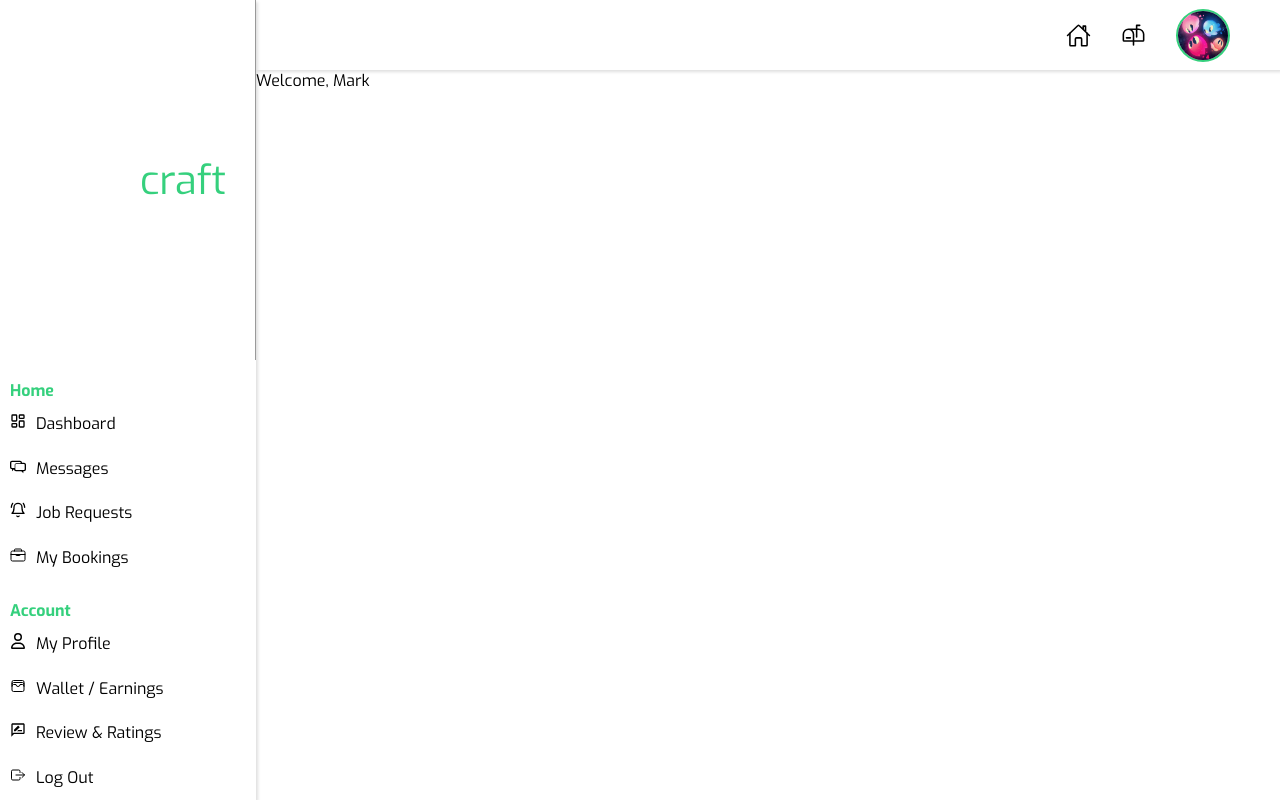
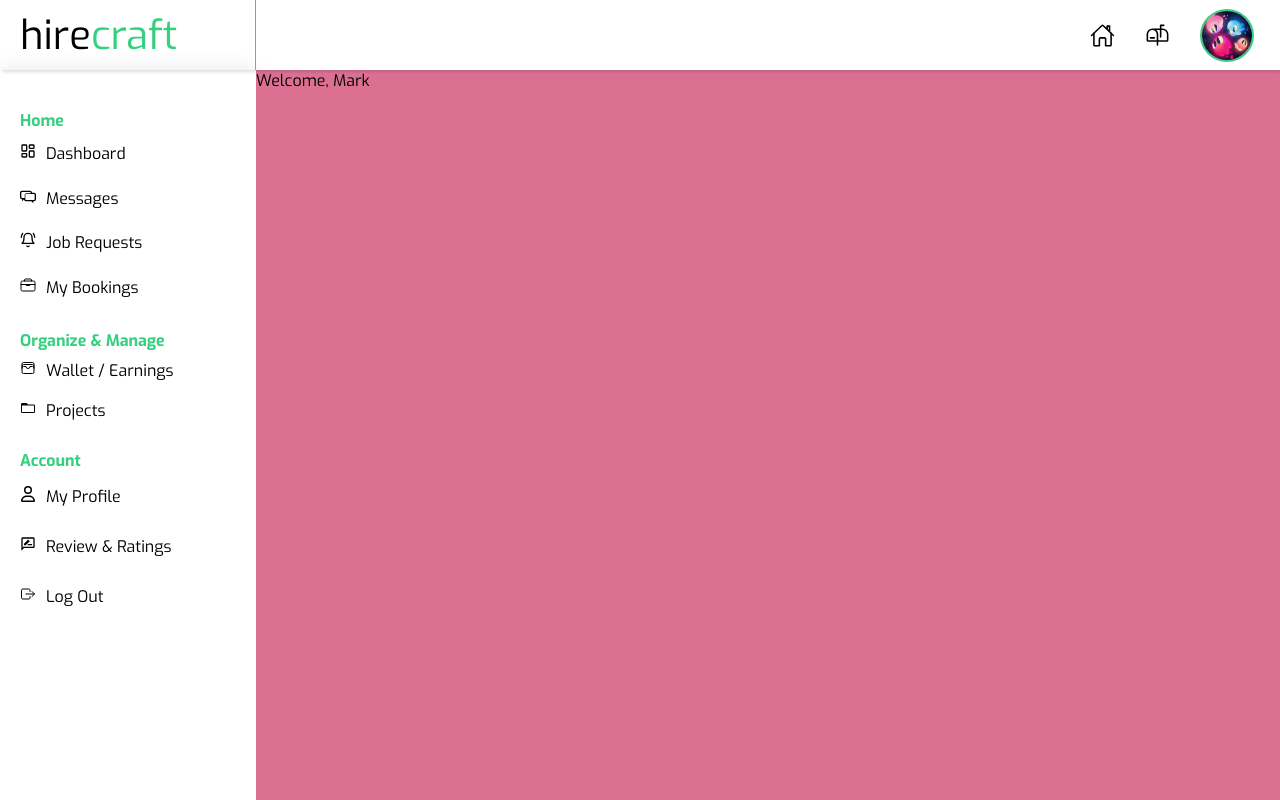
Before and after one commit to 404khai/HireCraft, a React (Vite) app: page /Dashboard in a window 1280 px wide. Built offline with nearby package versions, Linux system fonts and the light colour scheme; a web font is replaced by a local one.

Commit message:
Favicon, Dashboard Re-routing, UI changes

```diff
--- a/index.html
+++ b/index.html
@@ -2,7 +2,7 @@
 <html lang="en">
   <head>
     <meta charset="UTF-8" />
-    <link rel="icon" type="image/svg+xml" href="./public/favicon.png" />
+    <link rel="icon" type="image/svg+xml" href="./public/favicon2.png" />
     <meta name="viewport" content="width=device-width, initial-scale=1.0" />
     <title>hirecraft | Service Marketplace</title>
   </head>
--- a/src/App.css
+++ b/src/App.css
@@ -22,8 +22,8 @@
 }
 .dashboardContainer{
   width: 100%;
-  height: 100vh;
-  display: flex;
+  /* height: 100vh; */
+  /* display: flex; */
 }
 /* .logo {
   height: 6em;
--- a/src/AppRouter.jsx
+++ b/src/AppRouter.jsx
@@ -98,12 +98,19 @@ const Layout = () => {
 };
 
 const DashboardLayout = () => (
-  <div className="dashboardContainer">
-    <Sidenav />
+  // <div className="dashboardContainer">
+  //   <Sidenav />
+  //   <Routes>
+  //     <Route path="/Dashboard" element={<Dashboard />} />
+  //   </Routes>
+  // </div>
+
+  <>
+    {/* <Sidenav /> */}
     <Routes>
       <Route path="/Dashboard" element={<Dashboard />} />
     </Routes>
-  </div>
+  </>
 );
 
 const AppRouter = () => {
--- a/src/components/DashboardNav/DashboardNav.css
+++ b/src/components/DashboardNav/DashboardNav.css
@@ -1,16 +1,46 @@
 .dashboardNav{
     width: 100%;
     height: 70px;
+    /* border-left: 1px solid #9a9a9a; */
     /* background-color: crimson; */
     box-shadow: 2px 2px 3px rgba(0, 0, 0, 0.13);
     display: flex;
     align-items: center;
-    justify-content: end;
-    gap: 30px;
+    justify-content: space-between;
+    position: absolute;
+}
+.dashboardLogoLink{
+    text-decoration: none;
+    display: flex;
+    align-items: center;
+    color: rgb(0, 0, 0);
+    height: 70px;
+    padding-left: 20px;
+    border-right: 1px solid #9a9a9a;
+}
+.dashboardLogo{
+    /* background-color: paleturquoise; */
+    height: 100%;
+    width: 235px;
+    /* width: 20%; */
+    display: flex;
+    align-items: center;
+    /* justify-content: center; */
+}
+.dashboardLogo p{
+    font-size: 40px;
 }
 .dashboardNav a{
     text-decoration: none;
     color: black;
+}
+.dashboardNavControls{
+    width: 190px;
+    height: 100%;
+    /* background-color: aquamarine; */
+    display: flex;
+    gap: 30px;
+    align-items: center;
 }
 .profilePic{
     width: 50px;
--- a/src/components/DashboardNav/DashboardNav.jsx
+++ b/src/components/DashboardNav/DashboardNav.jsx
@@ -1,15 +1,22 @@
-import React from 'react'
 import './DashboardNav.css'
 import profilePic from '../../assets/pacman.jpg'
 // import profilePic from '../../assets/bluePacman.png'
 import { IoHomeOutline } from "react-icons/io5";
 import { PiMailbox } from "react-icons/pi";
 import { Link } from 'react-router-dom';
+import React from 'react';
 // import Toggle from '../../components/Toggle/Toggle'
 
 const DashboardNav = () => {
   return (
     <div className='dashboardNav'>
+        <Link to="/Home" className="dashboardLogoLink">
+            <div className="dashboardLogo">
+                <p>hire<span className="navLogoSpan">craft</span></p>
+            </div>
+        </Link>
+
+        <div className='dashboardNavControls'>
           <Link to="/Home">
               <i className='notifications'><IoHomeOutline /></i>
           </Link>
@@ -19,6 +26,7 @@ const DashboardNav = () => {
           <i className='notifications'><PiMailbox /></i>
           <img src={profilePic} alt="" className='profilePic'/>
         </div>
+    </div>
   )
 }
 
--- a/src/components/Navbar/Navbar.jsx
+++ b/src/components/Navbar/Navbar.jsx
@@ -2,7 +2,7 @@
 import React, { useState, useEffect } from 'react'
 import './Navbar.css'
 import { Link } from 'react-router-dom'
-import hirecraftLogo from '../../assets/hirecraftLogo.png'
+import hirecraftLogo from '../../../public/favicon2.png'
 import OIF from '../../assets/OIF.jpeg'
 import UserChoiceModal from "../UserChoiceModal/UserChoiceModal";
 import { IoIosUnlock } from "react-icons/io";
@@ -15,9 +15,8 @@ const Navbar = () => {
     useEffect(() => {
         const handleScroll = () => {
             const navbar = document.querySelector('.navbar');
-            const homeTxt = document.querySelector('.homeTxt');
 
-            if (window.scrollY > homeTxt.offsetTop + homeTxt.offsetHeight) {
+            if (window.scrollY > 30) {
             navbar.classList.add('scrolled');
             } else {
             navbar.classList.remove('scrolled');
--- a/src/components/Sidenav/Sidenav.css
+++ b/src/components/Sidenav/Sidenav.css
@@ -1,11 +1,16 @@
 .sidenav{
     width: 20%;
-    height: 100%;
+    /* height: 120vh !important; */
     /* border: 1px solid black; */
     display: flex;
     flex-direction: column;
+    /* position: absolute; */
+    /* top: 70px; */
+    padding-top: 40px;
+    overflow-y: scroll;
     gap: 20px;
-    box-shadow: 2px 2px 3px rgba(0, 0, 0, 0.13);
+    /* box-shadow: 2px 2px 3px rgba(0, 0, 0, 0.13); */
+    box-shadow: 0 0 20px 0 rgba(0, 0, 0, 0.1);
     /* justify-content: space-evenly; */
     /* align-items: end; */
 }
@@ -24,10 +29,18 @@
     display: flex;
     flex-direction: column;
 }
-.start p, .account p{
-    padding-left: 10px;
+.manage{
+    width: 100%;
+    align-self: flex-end;
+    height: 100px;
+    /* border: 1px solid red; */
+    display: flex;
+    flex-direction: column;
 }
-.start a, .account a{
+.start p, .account p, .manage p{
+    padding-left: 20px;
+}
+.start a, .account a, .manage a{
     text-decoration: none;
     /* border: 1px solid black; */
     height: 50px;
@@ -35,24 +48,24 @@
     align-items: center;
     gap: 10px;
     color: black;
-    padding-left: 10px;
+    padding-left: 20px;
 }
-.start p, .account p{
+.start p, .account p, .manage p{
     color: #35D07D;
     font-size: 16px;
 }
-.start a:hover, .account a:hover{
+.start a:hover, .account a:hover, .manage a:hover{
     /* background: linear-gradient(#788cff, #3251ff); */
     /* background: linear-gradient(#788cff, #0022e1);
   -webkit-background-clip: text;
   -webkit-text-fill-color: transparent;
   background-clip: text;
   color: transparent; */
-  color: #35D07D;
-  border-left: 3px solid #35D07D;
-  padding-left: 20px;
-  background-color: #4372591e;
+  color: #009749;
+  border-left: 3px solid #009749;
+  padding-left: 25px;
+  background-color: #35d07d23;
 }
- .start a:hover i, .account a:hover i{
-    color: #35D07D;
+ .start a:hover i, .account a:hover i, .manage a:hover i{
+    color: #009749;
  }
--- a/src/components/Sidenav/Sidenav.jsx
+++ b/src/components/Sidenav/Sidenav.jsx
@@ -7,16 +7,11 @@ import { TiMessages } from "react-icons/ti";
 import { FaRegUser } from "react-icons/fa6";
 import { IoExitOutline , IoBriefcaseOutline} from "react-icons/io5";
 import { MdOutlineRateReview } from "react-icons/md";
+import { IoMdFolderOpen } from "react-icons/io";
 
 const Sidenav = () => {
   return (
     <div className='sidenav'>
-        <Link to="/Home" className="navLogoLink">
-            <div className="navLogo" id='dashboardLogo'>
-                <i><HiWrenchScrewdriver/></i>
-                <p>hire<span className="navLogoSpan">craft</span></p>
-            </div>
-        </Link>
 
         <div className="start">
             <p><b>Home</b></p>
@@ -38,15 +33,23 @@ const Sidenav = () => {
             </Link>
         </div>
 
+        <div className="manage">
+            <p><b>Organize & Manage</b></p>
+            <Link to="/Dashboard">
+                <i><HiOutlineWallet /></i>
+                Wallet / Earnings
+            </Link>
+            <Link to="/Dashboard">
+                <i><IoMdFolderOpen /></i>
+                Projects
+            </Link>
+        </div>
+
         <div className="account">
             <p><b>Account</b></p>
             <Link to="/Dashboard">
                 <i><FaRegUser /></i>
                 My Profile
-            </Link>
-            <Link to="/Dashboard">
-                <i><HiOutlineWallet /></i>
-                Wallet / Earnings
             </Link>
             <Link to="/Dashboard">
                 <i><MdOutlineRateReview /></i>
--- a/src/pages/Dashboard/Dashboard.css
+++ b/src/pages/Dashboard/Dashboard.css
@@ -1,5 +1,24 @@
+.dashboardBox{
+    /* background-color: tan; */
+    width: 100%;
+    height: 100vh;
+    display: flex;
+    flex-direction: column;
+    overflow-y: hidden;
+    /* align-items: end; */
+}
+.dashboardBody{
+    width: 100%;
+    display: flex;
+    /* background-color: cadetblue; */
+    margin-top: 70px;
+    /* overflow-y: scroll; */
+}
 .dashboard{
+    background-color: palevioletred;
+    /* position: relative; */
+    height: 1000px;
+    overflow-y: scroll;
     width: 80%;
-    height: 100%;
-    /* background-color: cadetblue; */
+
 }
--- a/src/pages/Dashboard/Dashboard.jsx
+++ b/src/pages/Dashboard/Dashboard.jsx
@@ -1,19 +1,25 @@
 import React from 'react'
 import './Dashboard.css'
 import DashboardNav from '../../components/DashboardNav/DashboardNav'
+import Sidenav from '../../components/Sidenav/Sidenav'
 
 const Dashboard = () => {
   return (
-    <div className='dashboard'>
-        <DashboardNav/>
+    <div className='dashboardBox'>
+      <DashboardNav/>
+      <div className='dashboardBody'>
+          <Sidenav/>
+          <div className="dashboard">
+            <div className="welcome">
+              <p>Welcome, Mark</p>
+            </div>
 
-        <div className="welcome">
-            <p>Welcome, Mark</p>
-        </div>
+            <div className="overview">
 
-        <div className="overview">
+            </div>
+          </div>
 
-        </div>
+      </div>
     </div>
   )
 }
```
Also changed, not shown: public/favicon2.png (added). Lines whose indentation alone changed are shown as unchanged.
